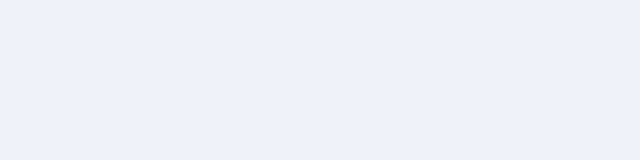
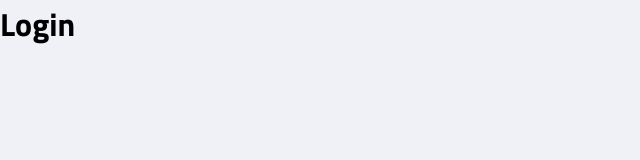
Before and after one commit to GersonSousa/alldata-app, a Vue app: page / in a window 1280 px wide. Before the commit this address had no page. Shown: the top 160 px of the page, without its empty margins (0-640 px from the left). Built offline with nearby package versions, Linux system fonts and the light colour scheme.

Commit message:
Login Page

```diff
--- /dev/null
+++ b/src/pages/Auth/Login.vue
@@ -0,0 +1,5 @@
+<script setup></script>
+<template>
+  <h1>Login</h1>
+</template>
+<style scoped></style>
--- a/src/router/index.js
+++ b/src/router/index.js
@@ -1,7 +1,14 @@
+import Login from '@/pages/Auth/Login.vue';
 import Home from '@/pages/Home/Home.vue';
 import { createRouter, createWebHistory } from 'vue-router';
 
 const routes = [
+  {
+    path: '/',
+    name: 'Login',
+    component: Login,
+    meta: { title: 'All | Login' },
+  },
   {
     path: '/home',
     name: 'Home',
```
